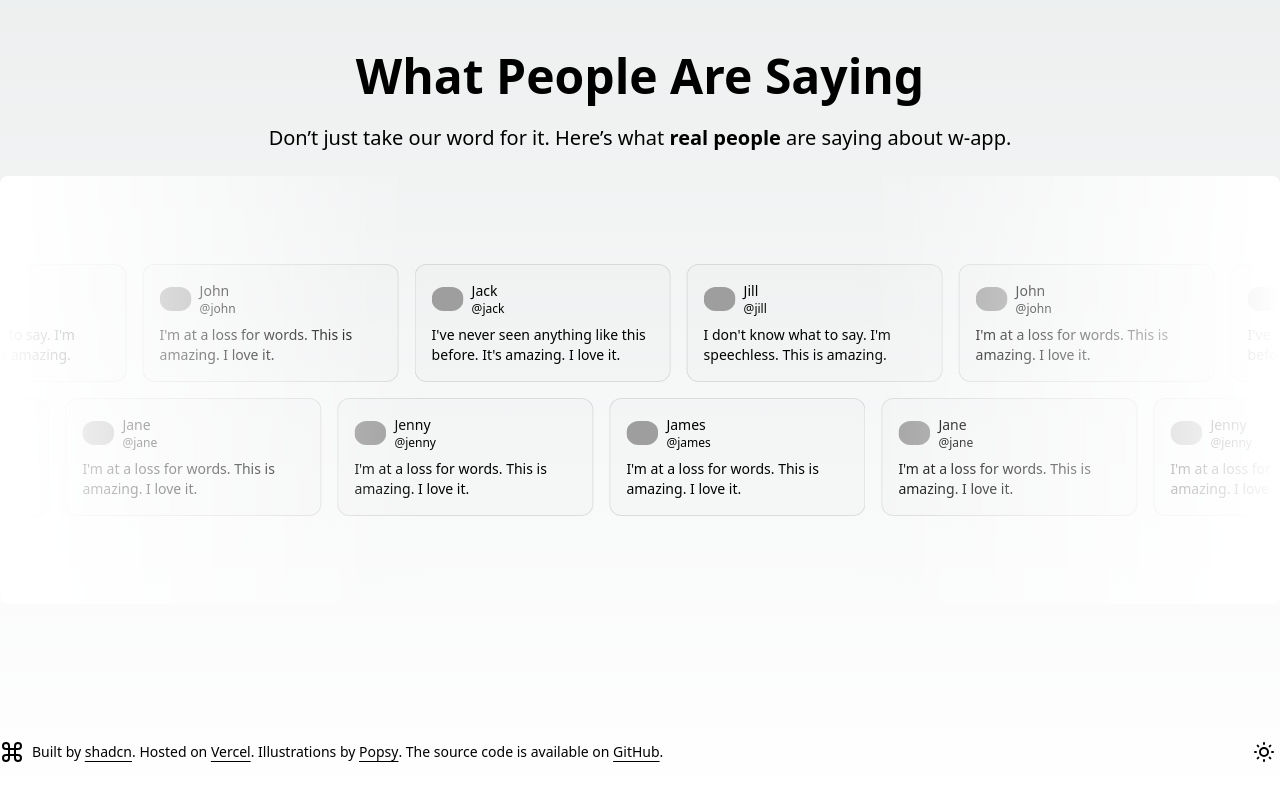
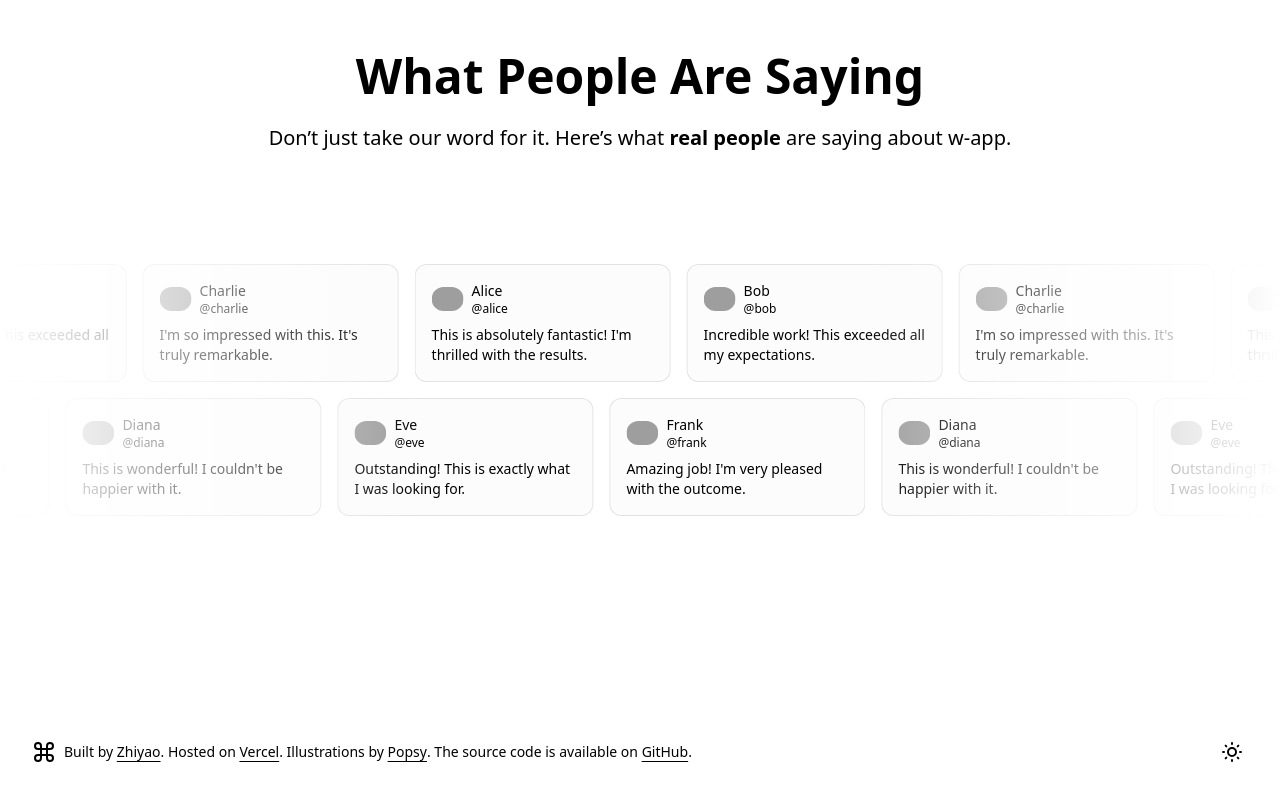
Before and after one commit to ZhiyaoWen999/w-app, a Next.js app: page / in a window 1280 px wide. Shown: the part 1060-1860 px from the top of the page. Built offline with nearby package versions, Linux system fonts and the light colour scheme; grey boxes are pictures that could not be loaded.

Commit message:
update layout for login in and landing page

```diff
--- a/app/(auth)/layout.tsx
+++ b/app/(auth)/layout.tsx
@@ -1,9 +1,7 @@
-import "styles/globals.css"
+interface AuthLayoutProps {
+    children: React.ReactNode;
+  }
 
-interface AuthLayoutProps {
-  children: React.ReactNode
-}
-
-export default function RootLayout({ children }: AuthLayoutProps) {
-  return <div className="grid min-h-screen grid-cols-2">{children}</div>
-}
+  export default function AuthLayout({ children }: AuthLayoutProps) {
+    return <div className="min-h-screen">{children}</div>;
+  }
--- /dev/null
+++ b/app/(auth)/login/page.tsx
@@ -0,0 +1,51 @@
+import { Metadata } from "next"
+import Link from "next/link"
+
+import { cn } from "@/lib/utils"
+import { buttonVariants } from "@/components/ui/button"
+import { Icons } from "@/components/icons"
+import { UserAuthForm } from "@/components/user-auth-form"
+
+export const metadata: Metadata = {
+  title: "Login",
+  description: "Login to your account",
+}
+
+export default function LoginPage() {
+  return (
+    <div className="container flex h-screen w-screen flex-col items-center justify-center">
+      <Link
+        href="/"
+        className={cn(
+          buttonVariants({ variant: "ghost" }),
+          "absolute left-4 top-4 md:left-8 md:top-8"
+        )}
+      >
+        <>
+          <Icons.chevronLeft className="mr-2 h-4 w-4" />
+          Back
+        </>
+      </Link>
+      <div className="mx-auto flex w-full flex-col justify-center space-y-6 sm:w-[350px]">
+        <div className="flex flex-col space-y-2 text-center">
+          <Icons.logo className="mx-auto h-6 w-6" />
+          <h1 className="text-2xl font-semibold tracking-tight">
+            Welcome back
+          </h1>
+          <p className="text-sm text-muted-foreground">
+            Enter your email to sign in to your account
+          </p>
+        </div>
+        <UserAuthForm />
+        <p className="px-8 text-center text-sm text-muted-foreground">
+          <Link
+            href="/register"
+            className="hover:text-brand underline underline-offset-4"
+          >
+            Don&apos;t have an account? Sign Up
+          </Link>
+        </p>
+      </div>
+    </div>
+  )
+}
--- /dev/null
+++ b/app/(auth)/register/page.tsx
@@ -0,0 +1,59 @@
+import Link from "next/link"
+
+import { cn } from "@/lib/utils"
+import { buttonVariants } from "@/components/ui/button"
+import { Icons } from "@/components/icons"
+import { UserAuthForm } from "@/components/user-auth-form"
+
+export const metadata = {
+  title: "Create an account",
+  description: "Create an account to get started.",
+}
+
+export default function RegisterPage() {
+  return (
+    <div className="container grid h-screen w-screen flex-col items-center justify-center lg:max-w-none lg:grid-cols-2 lg:px-0">
+      <Link
+        href="/login"
+        className={cn(
+          buttonVariants({ variant: "ghost" }),
+          "absolute right-4 top-4 md:right-8 md:top-8"
+        )}
+      >
+        Login
+      </Link>
+      <div className="hidden h-full bg-muted lg:block" />
+      <div className="lg:p-8">
+        <div className="mx-auto flex w-full flex-col justify-center space-y-6 sm:w-[350px]">
+          <div className="flex flex-col space-y-2 text-center">
+            <Icons.logo className="mx-auto h-6 w-6" />
+            <h1 className="text-2xl font-semibold tracking-tight">
+              Create an account
+            </h1>
+            <p className="text-sm text-muted-foreground">
+              Enter your email below to create your account
+            </p>
+          </div>
+          <UserAuthForm />
+          <p className="px-8 text-center text-sm text-muted-foreground">
+            By clicking continue, you agree to our{" "}
+            <Link
+              href="/terms"
+              className="hover:text-brand underline underline-offset-4"
+            >
+              Terms of Service
+            </Link>{" "}
+            and{" "}
+            <Link
+              href="/privacy"
+              className="hover:text-brand underline underline-offset-4"
+            >
+              Privacy Policy
+            </Link>
+            .
+          </p>
+        </div>
+      </div>
+    </div>
+  )
+}
--- a/app/(marketing)/layout.tsx
+++ b/app/(marketing)/layout.tsx
@@ -5,7 +5,6 @@ import { cn } from "@/lib/utils"
 import { buttonVariants } from "@/components/ui/button"
 import { MainNav } from "@/components/main-nav"
 import { SiteFooter } from "@/components/site-footer"
-import { Suspense } from "react"
 
 interface MarketingLayoutProps {
   children: React.ReactNode
@@ -16,7 +15,6 @@ export default async function MarketingLayout({
 }: MarketingLayoutProps) {
   return (
     <div className="flex min-h-screen flex-col">
-        <Suspense >
       <header className="container z-40 bg-background">
         <div className="flex h-20 items-center justify-between py-6">
           <MainNav items={marketingConfig.mainNav} />
@@ -33,7 +31,6 @@ export default async function MarketingLayout({
           </nav>
         </div>
       </header>
-        </Suspense>
       <main className="flex-1">{children}</main>
       <SiteFooter />
     </div>
--- a/app/login/page.tsx
+++ /dev/null
@@ -1,37 +0,0 @@
-import Link from "next/link"
-
-import { Icons } from "@/components/icons"
-import { UserAuthForm } from "@/components/user-auth-form"
-
-export default function LoginPage() {
-  return (
-    <div className="flex h-screen w-screen flex-col items-center justify-center">
-      <Link
-        href="/"
-        className="absolute top-8 left-8 inline-flex items-center justify-center rounded-lg border border-transparent bg-transparent py-2 px-3  text-center text-sm font-medium text-slate-900 hover:border-slate-100 hover:bg-slate-100 focus:z-10 focus:outline-none focus:ring-4 focus:ring-slate-200 dark:border-slate-600 dark:bg-slate-800 dark:text-slate-400 dark:hover:bg-slate-700 dark:hover:text-white dark:focus:ring-slate-700"
-      >
-        <>
-          <Icons.chevronLeft className="mr-2 h-4 w-4" />
-          Back
-        </>
-      </Link>
-      <div className="p-8">
-        <div className="mx-auto flex w-[350px] flex-col justify-center space-y-6">
-          <div className="flex flex-col space-y-2 text-center">
-            <Icons.logo className="mx-auto h-6 w-6" />
-            <h1 className="text-2xl font-bold">Welcome back</h1>
-            <p className="text-sm text-slate-500">
-              Enter your email to sign in to your account
-            </p>
-          </div>
-          <UserAuthForm />
-          <p className="px-8 text-center text-sm text-slate-500">
-            <Link href="/register" className="underline hover:text-brand">
-              Don&apos;t have an account? Sign Up
-            </Link>
-          </p>
-        </div>
-      </div>
-    </div>
-  )
-}
--- a/app/register/page.tsx
+++ /dev/null
@@ -1,42 +0,0 @@
-import Link from "next/link"
-
-import { Icons } from "@/components/icons"
-import { UserAuthForm } from "@/components/user-auth-form"
-
-
-export default function RegisterPage() {
-  return (
-    <div className="grid h-screen w-screen grid-cols-2 flex-col items-center justify-center">
-      <Link
-        href="/login"
-        className="absolute top-8 right-8 inline-flex items-center justify-center rounded-lg border border-transparent bg-transparent py-2 px-3  text-center text-sm font-medium text-slate-900 hover:border-slate-100 hover:bg-slate-100 focus:z-10 focus:outline-none focus:ring-4 focus:ring-slate-200 dark:border-slate-600 dark:bg-slate-800 dark:text-slate-400 dark:hover:bg-slate-700 dark:hover:text-white dark:focus:ring-slate-700"
-      >
-        Login
-      </Link>
-      <div className="h-full bg-slate-100" />
-      <div className="p-8">
-        <div className="mx-auto flex w-[350px] flex-col justify-center space-y-6">
-          <div className="flex flex-col space-y-2 text-center">
-            <Icons.logo className="mx-auto h-6 w-6" />
-            <h1 className="text-2xl font-bold">Create an account</h1>
-            <p className="text-sm text-slate-500">
-              Enter your email below to create your account
-            </p>
-          </div>
-          <UserAuthForm />
-          <p className="px-8 text-center text-sm text-slate-500">
-            By clicking continue, you agree to our{" "}
-            <Link href="/terms" className="underline hover:text-brand">
-              Terms of Service
-            </Link>{" "}
-            and{" "}
-            <Link href="/privacy" className="underline hover:text-brand">
-              Privacy Policy
-            </Link>
-            .
-          </p>
-        </div>
-      </div>
-    </div>
-  )
-}
--- a/components/commentslist.tsx
+++ b/components/commentslist.tsx
@@ -3,42 +3,43 @@ import Marquee from "@/components/ui/comment";
 
 const reviews = [
   {
-    name: "Jack",
-    username: "@jack",
-    body: "I've never seen anything like this before. It's amazing. I love it.",
-    img: "https://avatar.vercel.sh/jack",
+    name: "Alice",
+    username: "@alice",
+    body: "This is absolutely fantastic! I'm thrilled with the results.",
+    img: "https://avatar.vercel.sh/alice",
   },
   {
-    name: "Jill",
-    username: "@jill",
-    body: "I don't know what to say. I'm speechless. This is amazing.",
-    img: "https://avatar.vercel.sh/jill",
+    name: "Bob",
+    username: "@bob",
+    body: "Incredible work! This exceeded all my expectations.",
+    img: "https://avatar.vercel.sh/bob",
   },
   {
-    name: "John",
-    username: "@john",
-    body: "I'm at a loss for words. This is amazing. I love it.",
-    img: "https://avatar.vercel.sh/john",
+    name: "Charlie",
+    username: "@charlie",
+    body: "I'm so impressed with this. It's truly remarkable.",
+    img: "https://avatar.vercel.sh/charlie",
   },
   {
-    name: "Jane",
-    username: "@jane",
-    body: "I'm at a loss for words. This is amazing. I love it.",
-    img: "https://avatar.vercel.sh/jane",
+    name: "Diana",
+    username: "@diana",
+    body: "This is wonderful! I couldn't be happier with it.",
+    img: "https://avatar.vercel.sh/diana",
   },
   {
-    name: "Jenny",
-    username: "@jenny",
-    body: "I'm at a loss for words. This is amazing. I love it.",
-    img: "https://avatar.vercel.sh/jenny",
+    name: "Eve",
+    username: "@eve",
+    body: "Outstanding! This is exactly what I was looking for.",
+    img: "https://avatar.vercel.sh/eve",
   },
   {
-    name: "James",
-    username: "@james",
-    body: "I'm at a loss for words. This is amazing. I love it.",
-    img: "https://avatar.vercel.sh/james",
+    name: "Frank",
+    username: "@frank",
+    body: "Amazing job! I'm very pleased with the outcome.",
+    img: "https://avatar.vercel.sh/frank",
   },
 ];
+
 
 const firstRow = reviews.slice(0, reviews.length / 2);
 const secondRow = reviews.slice(reviews.length / 2);
--- a/components/site-footer.tsx
+++ b/components/site-footer.tsx
@@ -19,7 +19,7 @@ export function SiteFooter({ className }: React.HTMLAttributes<HTMLElement>) {
               rel="noreferrer"
               className="font-medium underline underline-offset-4"
             >
-              shadcn
+              Zhiyao
             </a>
             . Hosted on{" "}
             <a
--- a/tailwind.config.ts
+++ b/tailwind.config.ts
@@ -6,8 +6,51 @@ const config: Config = {
     "./components/**/*.{js,ts,jsx,tsx,mdx}",
     "./app/**/*.{js,ts,jsx,tsx,mdx}",
   ],
+  darkMode: ["class"],
   theme: {
+    container: {
+      center: true,
+      padding: "2rem",
+      screens: {
+        "2xl": "1400px",
+      },
+    },
     extend: {
+      colors: {
+        border: "hsl(var(--border))",
+        input: "hsl(var(--input))",
+        ring: "hsl(var(--ring))",
+        background: "hsl(var(--background))",
+        foreground: "hsl(var(--foreground))",
+        primary: {
+          DEFAULT: "hsl(var(--primary))",
+          foreground: "hsl(var(--primary-foreground))",
+        },
+        secondary: {
+          DEFAULT: "hsl(var(--secondary))",
+          foreground: "hsl(var(--secondary-foreground))",
+        },
+        destructive: {
+          DEFAULT: "hsl(var(--destructive))",
+          foreground: "hsl(var(--destructive-foreground))",
+        },
+        muted: {
+          DEFAULT: "hsl(var(--muted))",
+          foreground: "hsl(var(--muted-foreground))",
+        },
+        accent: {
+          DEFAULT: "hsl(var(--accent))",
+          foreground: "hsl(var(--accent-foreground))",
+        },
+        popover: {
+          DEFAULT: "hsl(var(--popover))",
+          foreground: "hsl(var(--popover-foreground))",
+        },
+        card: {
+          DEFAULT: "hsl(var(--card))",
+          foreground: "hsl(var(--card-foreground))",
+        },
+      },
       backgroundImage: {
         "gradient-radial": "radial-gradient(var(--tw-gradient-stops))",
         "gradient-conic":
```
Also changed, not shown: lib/auth.ts (+5 -4 lines), components/icons.tsx (line endings or trailing spaces).
